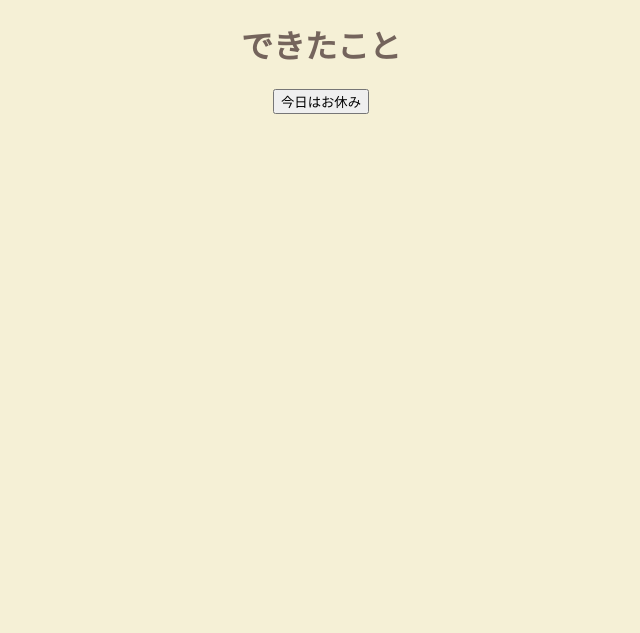
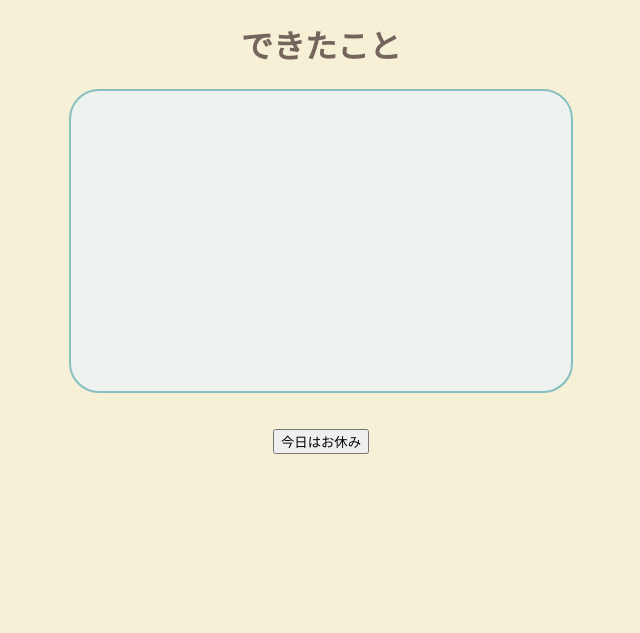
Before and after one commit to Sugar38Spice/asunaro, a Flask app: template templates/myp.html in a window 1280 px wide. Shown: the top 633 px of the page, without its empty margins (319-959 px from the left). Run offline with Flask 2, Linux system fonts and the light colour scheme; the template is opened without the code that fills it, so the values that code supplies are empty.

Commit message:
edit myp

```diff
--- a/static/myp.css
+++ b/static/myp.css
@@ -77,3 +77,11 @@ text-align: center;   /* 文字の中央揃え */
 	}
 
   /* フッターメニューここまで */
+
+  .box1{
+	width:500px;
+	height:300px;
+	background:#EEF2EF;
+	border-radius:30px;
+	border: 2px solid #87BFC1;  /* 枠線 */
+  }
--- a/templates/myp.html
+++ b/templates/myp.html
@@ -13,8 +13,15 @@
 <body>
 <h1>できたこと</h1>
 
+<center>
+<div class="box1"></div>
+
 <form action="入力"></form>
 
+</div>
+</center>
+
+<br><br>
 <a href="zzz.html"><button>今日はお休み</button></a>
 
 
```
